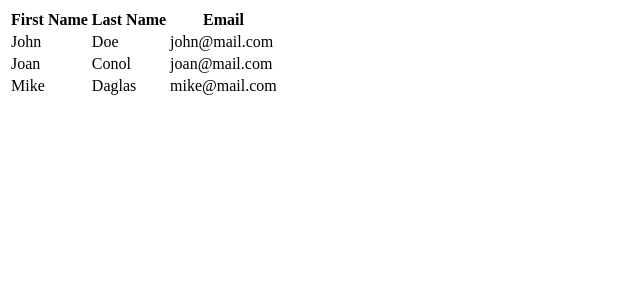
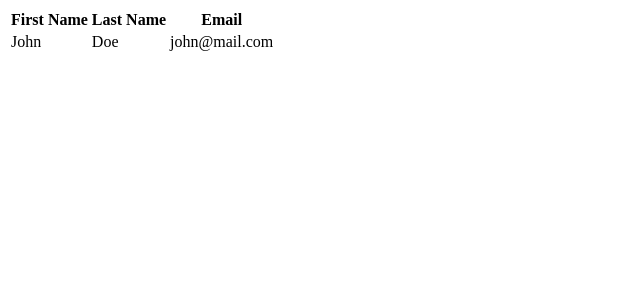
Before and after one commit to dekisa94/vivify-vue, a Vue app: page / in a window 1280 px wide. Shown: the top 300 px of the page, without its empty margins (0-640 px from the left). Built offline with nearby package versions, Linux system fonts and the light colour scheme.

Commit message:
add_v_if

```diff
--- a/src/components/ContactsList.vue
+++ b/src/components/ContactsList.vue
@@ -7,10 +7,10 @@
       <th>Email</th>
       </thead>
       <tbody>
-        <tr v-for= "(user,key) in users" :key="key">
-        <td> {{user.firstName}} </td>
-        <td> {{user.lastName}} </td>
-        <td> {{user.email}} </td>
+        <tr v-for= "(contact,key) in contacts" :key="key" v-if="contact.firstName==='John'">
+        <td> {{contact.firstName}} </td>
+        <td> {{contact.lastName}} </td>
+        <td> {{contact.email}} </td>
         </tr>
       </tbody>
     </table>
@@ -22,7 +22,7 @@ export default {
   name: 'ContactsList',
   data() {
    return{
-     users: [
+     contacts: [
        {firstName: 'John', lastName: 'Doe', email: 'john@mail.com'},
        {firstName: 'Joan', lastName: 'Conol', email: 'joan@mail.com'},
        {firstName: 'Mike', lastName: 'Daglas', email: 'mike@mail.com'}
```
